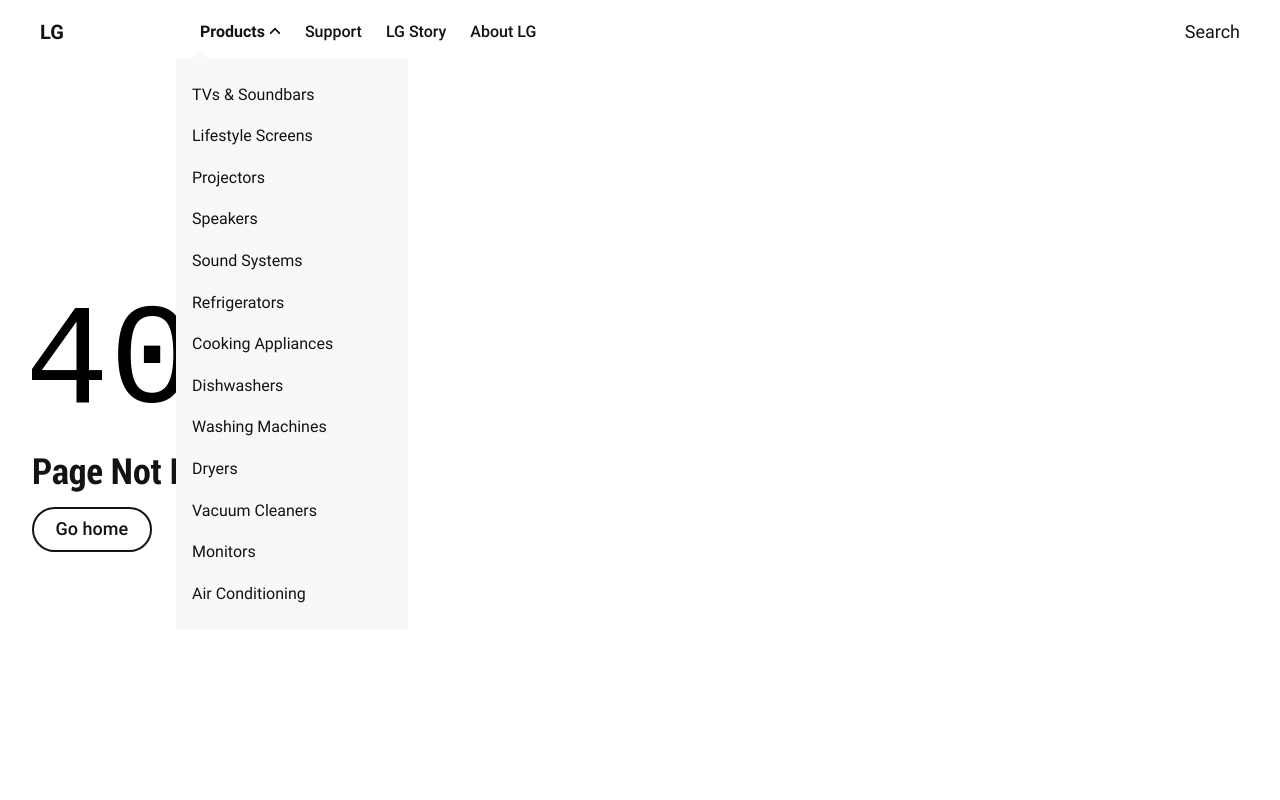
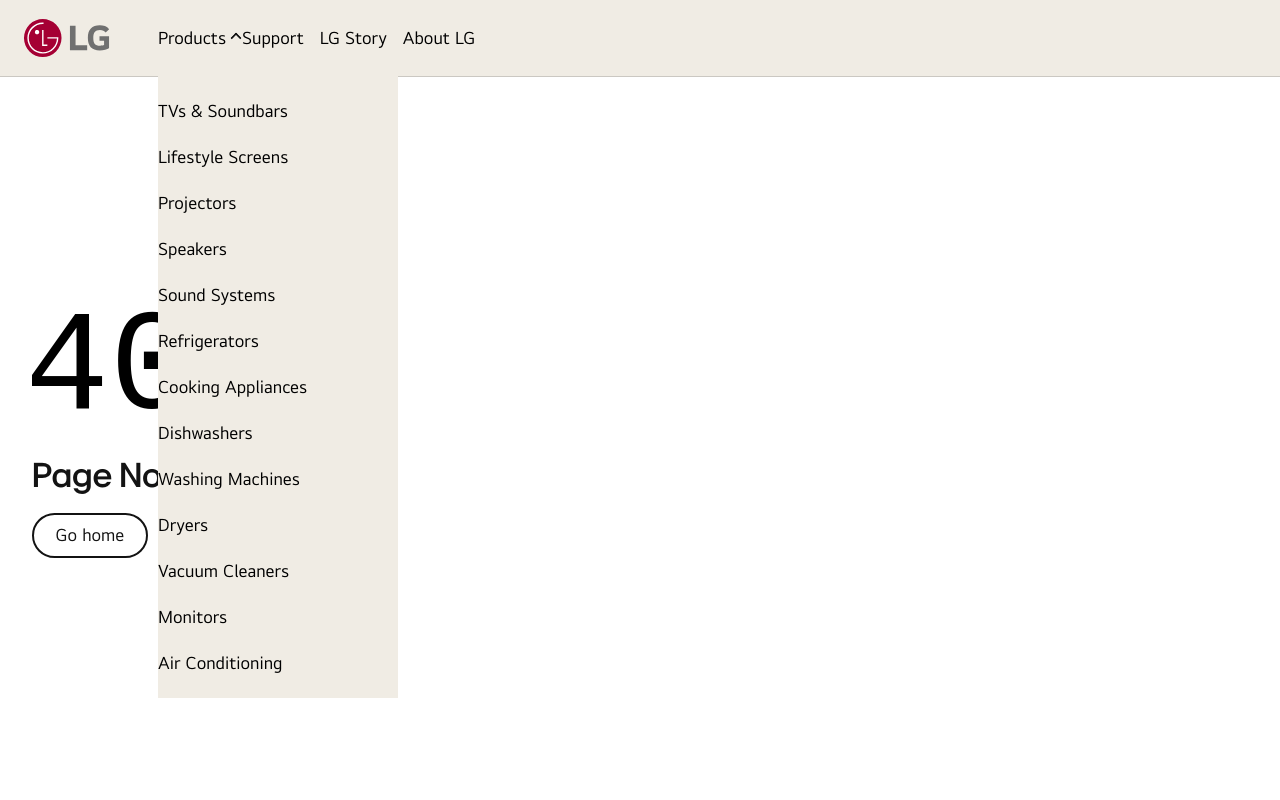
Before and after one commit to pijantkar/test-EAM, a website: page 404.html in a window 1280 px wide. Both pictures are taken after a click on the item "Products". Shown: the top 800 px of the page. Drawn offline with Linux system fonts and the light colour scheme.

Commit message:
Add header block
Automated migration updates generated by Experience Modernization Agent.

Changed files (14):
- .migration/project.json
- blocks/header/header.css
- blocks/header/header.js
- fonts/LGEIHeadline-Bold.woff2
- fonts/LGEIHeadline-Light.woff2
- fonts/LGEIHeadline-Regular.woff2
- fonts/LGEIHeadline-Semibold.woff2
- fonts/LGEIText-Bold.woff2
- fonts/LGEIText-Light.woff2
- fonts/LGEIText-Regular.woff2
- fonts/LGEIText-SemiBold.woff2
- icons/lg-logo.svg
- styles/fonts.css
- styles/styles.css

```diff
--- a/blocks/header/header.css
+++ b/blocks/header/header.css
@@ -1,50 +1,36 @@
 /* header and nav layout */
 header .nav-wrapper {
-  background-color: var(--background-color);
+  background-color: #f0ece4;
   width: 100%;
-  z-index: 2;
-  position: fixed;
+  z-index: 10;
+  position: sticky;
+  top: 0;
+  border-bottom: 1px solid #cbc8c2;
 }
 
 header nav {
   box-sizing: border-box;
-  display: grid;
-  grid-template:
-    'hamburger brand tools' var(--nav-height)
-    'sections sections sections' 1fr / auto 1fr auto;
+  display: flex;
   align-items: center;
-  gap: 0 24px;
   margin: auto;
-  max-width: 1248px;
-  height: var(--nav-height);
+  max-width: 1648px;
+  height: 76px;
   padding: 0 24px;
   font-family: var(--body-font-family);
+  font-size: 16px;
+  line-height: 24px;
 }
 
 header nav[aria-expanded='true'] {
-  grid-template:
-    'hamburger brand' var(--nav-height)
-    'sections sections' 1fr
-    'tools tools' var(--nav-height) / auto 1fr;
-  overflow-y: auto;
+  flex-wrap: wrap;
   min-height: 100dvh;
+  align-content: flex-start;
 }
 
 @media (width >= 900px) {
-  header .nav-wrapper {
-    position: relative;
-  }
-
-  header nav {
-    display: flex;
-    justify-content: space-between;
-    gap: 0 32px;
-    max-width: 1264px;
-    padding: 0 32px;
-  }
-
   header nav[aria-expanded='true'] {
     min-height: 0;
+    flex-wrap: nowrap;
     overflow: visible;
   }
 }
@@ -56,14 +42,35 @@
 
 header nav a:any-link {
   color: currentcolor;
+  text-decoration: none;
+}
+
+/* brand / logo */
+header .nav-brand {
+  flex-shrink: 0;
+  margin-right: 48px;
+  line-height: 1;
+  width: 86px;
+  height: 38px;
+}
+
+header .nav-brand a:any-link {
+  display: block;
+  width: 86px;
+  height: 38px;
+}
+
+header nav .nav-brand img {
+  width: 86px;
+  height: 38px;
 }
 
 /* hamburger */
 header nav .nav-hamburger {
-  grid-area: hamburger;
   height: 22px;
   display: flex;
   align-items: center;
+  margin-right: 16px;
 }
 
 header nav .nav-hamburger button {
@@ -72,11 +79,12 @@
   border: 0;
   border-radius: 0;
   padding: 0;
-  background-color: var(--background-color);
+  background-color: transparent;
   color: inherit;
   overflow: initial;
   text-overflow: initial;
   white-space: initial;
+  cursor: pointer;
 }
 
 header nav .nav-hamburger-icon,
@@ -139,23 +147,8 @@
   }
 }
 
-/* brand */
-header .nav-brand {
-  grid-area: brand;
-  flex-basis: 128px;
-  font-size: var(--heading-font-size-s);
-  font-weight: 700;
-  line-height: 1;
-}
-
-header nav .nav-brand img {
-  width: 128px;
-  height: auto;
-}
-
-/* sections */
+/* sections - primary navigation */
 header nav .nav-sections {
-  grid-area: sections;
   flex: 1 1 auto;
   display: none;
   visibility: hidden;
@@ -164,51 +157,101 @@
 header nav[aria-expanded='true'] .nav-sections {
   display: block;
   visibility: visible;
-  align-self: start;
+  width: 100%;
+  order: 3;
+  padding-top: 16px;
 }
 
 header nav .nav-sections ul {
   list-style: none;
   padding-left: 0;
-  font-size: var(--body-font-size-s);
+  margin: 0;
 }
 
-header nav .nav-sections ul > li {
-  font-weight: 500;
+header nav .nav-sections .default-content-wrapper > ul {
+  display: flex;
+  flex-direction: column;
+  gap: 0;
 }
 
-header nav .nav-sections ul > li > ul {
-  margin-top: 0;
+header nav .nav-sections .default-content-wrapper > ul > li {
+  font-weight: 400;
+  font-size: 18px;
+  line-height: 22px;
 }
 
-header nav .nav-sections ul > li > ul > li {
+header nav .nav-sections .default-content-wrapper > ul > li > a,
+header nav .nav-sections .default-content-wrapper > ul > li > strong {
+  display: block;
+  padding: 14px 0;
+  color: #000;
   font-weight: 400;
+  cursor: pointer;
+}
+
+header nav .nav-sections .default-content-wrapper > ul > li > ul {
+  display: none;
+  padding-left: 16px;
+}
+
+header nav .nav-sections .default-content-wrapper > ul > li[aria-expanded='true'] > ul {
+  display: flex;
+  flex-direction: column;
+  gap: 24px;
+}
+
+header nav .nav-sections .default-content-wrapper > ul > li > ul > li {
+  font-weight: 400;
+  font-size: 18px;
+  line-height: 22px;
+  padding: 0;
+}
+
+header nav .nav-sections .default-content-wrapper > ul > li > ul > li > a {
+  display: block;
+  color: #000;
 }
 
 @media (width >= 900px) {
   header nav .nav-sections {
-    display: block;
+    display: flex;
     visibility: visible;
-    white-space: nowrap;
+    align-items: center;
+    width: auto;
+    order: unset;
+    padding-top: 0;
   }
 
   header nav[aria-expanded='true'] .nav-sections {
-    align-self: unset;
+    display: flex;
+    width: auto;
+    order: unset;
+    padding-top: 0;
   }
 
-  header nav .nav-sections .nav-drop {
+  header nav .nav-sections .default-content-wrapper > ul {
+    flex-direction: row;
+    gap: 0;
+    align-items: center;
+  }
+
+  header nav .nav-sections .default-content-wrapper > ul > li {
     position: relative;
-    padding-right: 16px;
-    cursor: pointer;
+  }
+
+  header nav .nav-sections .default-content-wrapper > ul > li > a,
+  header nav .nav-sections .default-content-wrapper > ul > li > strong {
+    padding: 27px 16px 27px 0;
+    white-space: nowrap;
   }
 
   header nav .nav-sections .nav-drop::after {
     content: '';
     display: inline-block;
     position: absolute;
-    top: 0.5em;
+    top: 50%;
     right: 2px;
-    transform: rotate(135deg);
+    transform: translateY(-50%) rotate(135deg);
     width: 6px;
     height: 6px;
     border: 2px solid currentcolor;
@@ -217,56 +260,82 @@
   }
 
   header nav .nav-sections .nav-drop[aria-expanded='true']::after {
-    top: unset;
-    bottom: 0.5em;
-    transform: rotate(315deg);
-  }
-
-  header nav .nav-sections ul {
-    display: flex;
-    gap: 24px;
-    margin: 0;
-  }
-
-  header nav .nav-sections .default-content-wrapper > ul > li {
-    flex: 0 1 auto;
-    position: relative;
+    transform: translateY(-50%) rotate(315deg);
   }
 
   header nav .nav-sections .default-content-wrapper > ul > li > ul {
-    display: none;
-    position: relative;
+    padding-left: 0;
   }
 
   header nav .nav-sections .default-content-wrapper > ul > li[aria-expanded='true'] > ul {
-    display: block;
     position: absolute;
-    left: -24px;
-    width: 200px;
-    top: 150%;
-    padding: 16px;
-    background-color: var(--light-color);
-    white-space: initial;
+    left: 0;
+    top: 100%;
+    width: 100%;
+    min-width: 240px;
+    padding: 24px 0;
+    background-color: #f0ece4;
+    z-index: 2;
   }
 
-  header nav .nav-sections .default-content-wrapper > ul > li > ul::before {
-    content: '';
-    position: absolute;
-    top: -8px;
-    left: 16px;
-    width: 0;
-    height: 0;
-    border-left: 8px solid transparent;
-    border-right: 8px solid transparent;
-    border-bottom: 8px solid var(--light-color);
-  }
-
-  header nav .nav-sections .default-content-wrapper > ul > li > ul > li {
-    padding: 8px 0;
+  header nav .nav-sections .default-content-wrapper > ul > li > ul > li > a:hover {
+    text-decoration: underline;
   }
 }
 
-/* tools */
+/* stylelint-disable no-descending-specificity */
+
+/* tools - utility icons */
 header nav .nav-tools {
-  grid-area: tools;
+  display: flex;
+  align-items: center;
+  gap: 10px;
+  margin-left: auto;
+  flex-shrink: 0;
 }
+
+header nav .nav-tools a:any-link,
+header nav .nav-tools button {
+  display: flex;
+  align-items: center;
+  justify-content: center;
+  width: 40px;
+  height: 40px;
+  border: 0;
+  border-radius: 0;
+  background: transparent;
+  color: #000;
+  cursor: pointer;
+  padding: 0;
+  position: relative;
+}
+
+header nav .nav-tools a:any-link:hover,
+header nav .nav-tools button:hover {
+  opacity: 0.7;
+}
+
+header nav .nav-tools .icon {
+  display: flex;
+  align-items: center;
+  justify-content: center;
+  width: 24px;
+  height: 24px;
+}
+
+header nav .nav-tools .icon img {
+  width: 24px;
+  height: 24px;
+}
+
+header nav .nav-tools .nav-tools-text {
+  position: absolute;
+  width: 1px;
+  height: 1px;
+  padding: 0;
+  margin: -1px;
+  overflow: hidden;
+  clip-path: inset(50%);
+  white-space: nowrap;
+  border: 0;
+}
--- a/blocks/header/header.js
+++ b/blocks/header/header.js
@@ -1,7 +1,6 @@
 import { getMetadata } from '../../scripts/aem.js';
 import { loadFragment } from '../fragment/fragment.js';
 
-// media query match that indicates mobile/tablet width
 const isDesktop = window.matchMedia('(min-width: 900px)');
 
 function closeOnEscape(e) {
@@ -53,11 +52,6 @@
   document.activeElement.addEventListener('keydown', openOnKeydown);
 }
 
-/**
- * Toggles all nav sections
- * @param {Element} sections The container element
- * @param {Boolean} expanded Whether the element should be expanded or collapsed
- */
 function toggleAllNavSections(sections, expanded = false) {
   if (!sections) return;
   sections.querySelectorAll('.nav-sections .default-content-wrapper > ul > li').forEach((section) => {
@@ -65,12 +59,6 @@
   });
 }
 
-/**
- * Toggles the entire nav
- * @param {Element} nav The container element
- * @param {Element} navSections The nav sections within the container element
- * @param {*} forceExpanded Optional param to force nav expand behavior when not null
- */
 function toggleMenu(nav, navSections, forceExpanded = null) {
   const expanded = forceExpanded !== null ? !forceExpanded : nav.getAttribute('aria-expanded') === 'true';
   const button = nav.querySelector('.nav-hamburger button');
@@ -78,7 +66,7 @@
   nav.setAttribute('aria-expanded', expanded ? 'false' : 'true');
   toggleAllNavSections(navSections, expanded || isDesktop.matches ? 'false' : 'true');
   button.setAttribute('aria-label', expanded ? 'Open navigation' : 'Close navigation');
-  // enable nav dropdown keyboard accessibility
+
   if (navSections) {
     const navDrops = navSections.querySelectorAll('.nav-drop');
     if (isDesktop.matches) {
@@ -96,11 +84,8 @@
     }
   }
 
-  // enable menu collapse on escape keypress
   if (!expanded || isDesktop.matches) {
-    // collapse menu on escape press
     window.addEventListener('keydown', closeOnEscape);
-    // collapse menu on focus lost
     nav.addEventListener('focusout', closeOnFocusLost);
   } else {
     window.removeEventListener('keydown', closeOnEscape);
@@ -108,33 +93,49 @@
   }
 }
 
-/**
- * loads and decorates the header, mainly the nav
- * @param {Element} block The header block element
- */
 export default async function decorate(block) {
-  // load nav as fragment
   const navMeta = getMetadata('nav');
   const navPath = navMeta ? new URL(navMeta, window.location).pathname : '/nav';
   const fragment = await loadFragment(navPath);
 
-  // decorate nav DOM
   block.textContent = '';
   const nav = document.createElement('nav');
   nav.id = 'nav';
-  while (fragment.firstElementChild) nav.append(fragment.firstElementChild);
 
+  const validChildren = [...fragment.children].filter(
+    (child) => child.tagName === 'DIV' && child.querySelector('.section'),
+  );
+
+  if (validChildren.length > 0) {
+    validChildren.forEach((child) => nav.append(child));
+  } else {
+    const sections = fragment.querySelectorAll('.section');
+    sections.forEach((section) => nav.append(section));
+  }
+
+  const navChildren = [...nav.children];
   const classes = ['brand', 'sections', 'tools'];
   classes.forEach((c, i) => {
-    const section = nav.children[i];
+    const section = navChildren[i];
     if (section) section.classList.add(`nav-${c}`);
   });
 
   const navBrand = nav.querySelector('.nav-brand');
-  const brandLink = navBrand.querySelector('.button');
-  if (brandLink) {
-    brandLink.className = '';
-    brandLink.closest('.button-container').className = '';
+  if (navBrand) {
+    const brandLink = navBrand.querySelector('a');
+    if (brandLink) {
+      brandLink.className = '';
+      brandLink.setAttribute('aria-label', 'LG logo (Life\'s Good)');
+      const logo = document.createElement('img');
+      logo.src = '/icons/lg-logo.svg';
+      logo.alt = 'LG logo (Life\'s Good)';
+      logo.width = 86;
+      logo.height = 38;
+      brandLink.textContent = '';
+      brandLink.appendChild(logo);
+      const buttonContainer = brandLink.closest('.button-container');
+      if (buttonContainer) buttonContainer.className = '';
+    }
   }
 
   const navSections = nav.querySelector('.nav-sections');
@@ -142,9 +143,7 @@
     navSections.querySelectorAll('.button').forEach((button) => {
       button.className = '';
       const buttonContainer = button.closest('.button-container');
-      if (buttonContainer) {
-        buttonContainer.className = '';
-      }
+      if (buttonContainer) buttonContainer.className = '';
     });
 
     navSections.querySelectorAll(':scope .default-content-wrapper > ul > li').forEach((navSection) => {
@@ -159,7 +158,22 @@
     });
   }
 
-  // hamburger for mobile
+  const navTools = nav.querySelector('.nav-tools');
+  if (navTools) {
+    navTools.querySelectorAll('a').forEach((link) => {
+      const textNode = link.childNodes[link.childNodes.length - 1];
+      if (textNode && textNode.nodeType === Node.TEXT_NODE && textNode.textContent.trim()) {
+        const span = document.createElement('span');
+        span.className = 'nav-tools-text';
+        span.textContent = textNode.textContent.trim();
+        textNode.replaceWith(span);
+      }
+      link.className = '';
+      const buttonContainer = link.closest('.button-container');
+      if (buttonContainer) buttonContainer.className = '';
+    });
+  }
+
   const hamburger = document.createElement('div');
   hamburger.classList.add('nav-hamburger');
   hamburger.innerHTML = `<button type="button" aria-controls="nav" aria-label="Open navigation">
@@ -168,7 +182,7 @@
   hamburger.addEventListener('click', () => toggleMenu(nav, navSections));
   nav.prepend(hamburger);
   nav.setAttribute('aria-expanded', 'false');
-  // prevent mobile nav behavior on window resize
+
   toggleMenu(nav, navSections, isDesktop.matches);
   isDesktop.addEventListener('change', () => toggleMenu(nav, navSections, isDesktop.matches));
 
--- a/styles/fonts.css
+++ b/styles/fonts.css
@@ -1,36 +1,65 @@
-/* stylelint-disable max-line-length */
+/* LGEI Text - body font */
 @font-face {
-  font-family: roboto-condensed;
+  font-family: "LGEI Text";
+  font-style: normal;
+  font-weight: 300;
+  font-display: swap;
+  src: url('../fonts/LGEIText-Light.woff2') format('woff2');
+}
+
+@font-face {
+  font-family: "LGEI Text";
+  font-style: normal;
+  font-weight: 400;
+  font-display: swap;
+  src: url('../fonts/LGEIText-Regular.woff2') format('woff2');
+}
+
+@font-face {
+  font-family: "LGEI Text";
+  font-style: normal;
+  font-weight: 600;
+  font-display: swap;
+  src: url('../fonts/LGEIText-SemiBold.woff2') format('woff2');
+}
+
+@font-face {
+  font-family: "LGEI Text";
   font-style: normal;
   font-weight: 700;
   font-display: swap;
-  src: url('../fonts/roboto-condensed-bold.woff2') format('woff2');
-  unicode-range: U+0000-00FF, U+0131, U+0152-0153, U+02BB-02BC, U+02C6, U+02DA, U+02DC, U+2000-206F, U+2074, U+20AC, U+2122, U+2191, U+2193, U+2212, U+2215, U+FEFF, U+FFFD;
+  src: url('../fonts/LGEIText-Bold.woff2') format('woff2');
+}
+
+/* LGEI Headline - heading font */
+@font-face {
+  font-family: "LGEI Headline";
+  font-style: normal;
+  font-weight: 300;
+  font-display: swap;
+  src: url('../fonts/LGEIHeadline-Light.woff2') format('woff2');
 }
 
 @font-face {
-  font-family: roboto;
+  font-family: "LGEI Headline";
+  font-style: normal;
+  font-weight: 400;
+  font-display: swap;
+  src: url('../fonts/LGEIHeadline-Regular.woff2') format('woff2');
+}
+
+@font-face {
+  font-family: "LGEI Headline";
+  font-style: normal;
+  font-weight: 600;
+  font-display: swap;
+  src: url('../fonts/LGEIHeadline-Semibold.woff2') format('woff2');
+}
+
+@font-face {
+  font-family: "LGEI Headline";
   font-style: normal;
   font-weight: 700;
   font-display: swap;
-  src: url('../fonts/roboto-bold.woff2') format('woff2');
-  unicode-range: U+0000-00FF, U+0131, U+0152-0153, U+02BB-02BC, U+02C6, U+02DA, U+02DC, U+2000-206F, U+2074, U+20AC, U+2122, U+2191, U+2193, U+2212, U+2215, U+FEFF, U+FFFD;
+  src: url('../fonts/LGEIHeadline-Bold.woff2') format('woff2');
 }
-
-@font-face {
-  font-family: roboto;
-  font-style: normal;
-  font-weight: 500;
-  font-display: swap;
-  src: url('../fonts/roboto-medium.woff2') format('woff2');
-  unicode-range: U+0000-00FF, U+0131, U+0152-0153, U+02BB-02BC, U+02C6, U+02DA, U+02DC, U+2000-206F, U+2074, U+20AC, U+2122, U+2191, U+2193, U+2212, U+2215, U+FEFF, U+FFFD;
-}
-
-@font-face {
-  font-family: roboto;
-  font-style: normal;
-  font-weight: 400;
-  font-display: swap;
-  src: url('../fonts/roboto-regular.woff2') format('woff2');
-  unicode-range: U+0000-00FF, U+0131, U+0152-0153, U+02BB-02BC, U+02C6, U+02DA, U+02DC, U+2000-206F, U+2074, U+20AC, U+2122, U+2191, U+2193, U+2212, U+2215, U+FEFF, U+FFFD;
-}
--- a/styles/styles.css
+++ b/styles/styles.css
@@ -20,8 +20,8 @@
   --link-hover-color: #1d3ecf;
 
   /* fonts */
-  --body-font-family: roboto, roboto-fallback, sans-serif;
-  --heading-font-family: roboto-condensed, roboto-condensed-fallback, sans-serif;
+  --body-font-family: "LGEI Text", "Segoe UI", "Microsoft Sans Serif", sans-serif;
+  --heading-font-family: "LGEI Headline", "Segoe UI", "Microsoft Sans Serif", sans-serif;
 
   /* body sizes */
   --body-font-size-m: 22px;
@@ -37,20 +37,20 @@
   --heading-font-size-xs: 22px;
 
   /* nav height */
-  --nav-height: 64px;
+  --nav-height: 76px;
 }
 
 /* fallback fonts */
 @font-face {
-  font-family: roboto-condensed-fallback;
-  size-adjust: 88.82%;
-  src: local('Arial');
+  font-family: lgei-text-fallback;
+  size-adjust: 100%;
+  src: local('Segoe UI'), local('Arial');
 }
 
 @font-face {
-  font-family: roboto-fallback;
-  size-adjust: 99.529%;
-  src: local('Arial');
+  font-family: lgei-headline-fallback;
+  size-adjust: 100%;
+  src: local('Segoe UI'), local('Arial');
 }
 
 @media (width >= 900px) {
```
Also changed, not shown: .migration/project.json, fonts/LGEIHeadline-Bold.woff2 (added), fonts/LGEIHeadline-Light.woff2 (added), fonts/LGEIHeadline-Regular.woff2 (added), fonts/LGEIHeadline-Semibold.woff2 (added), fonts/LGEIText-Bold.woff2 (added), fonts/LGEIText-Light.woff2 (added), fonts/LGEIText-Regular.woff2 (added), fonts/LGEIText-SemiBold.woff2 (added), icons/lg-logo.svg (added).
